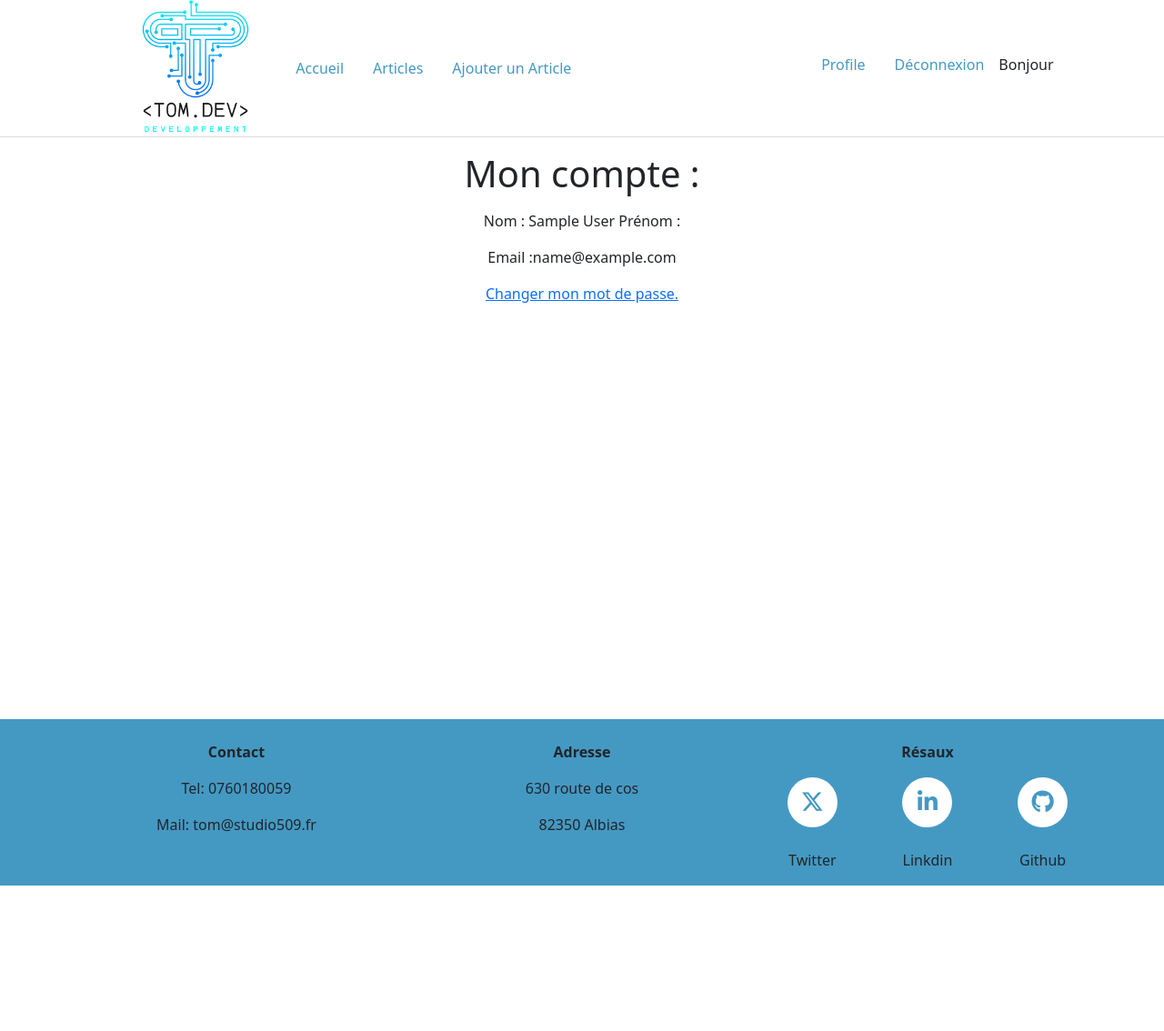
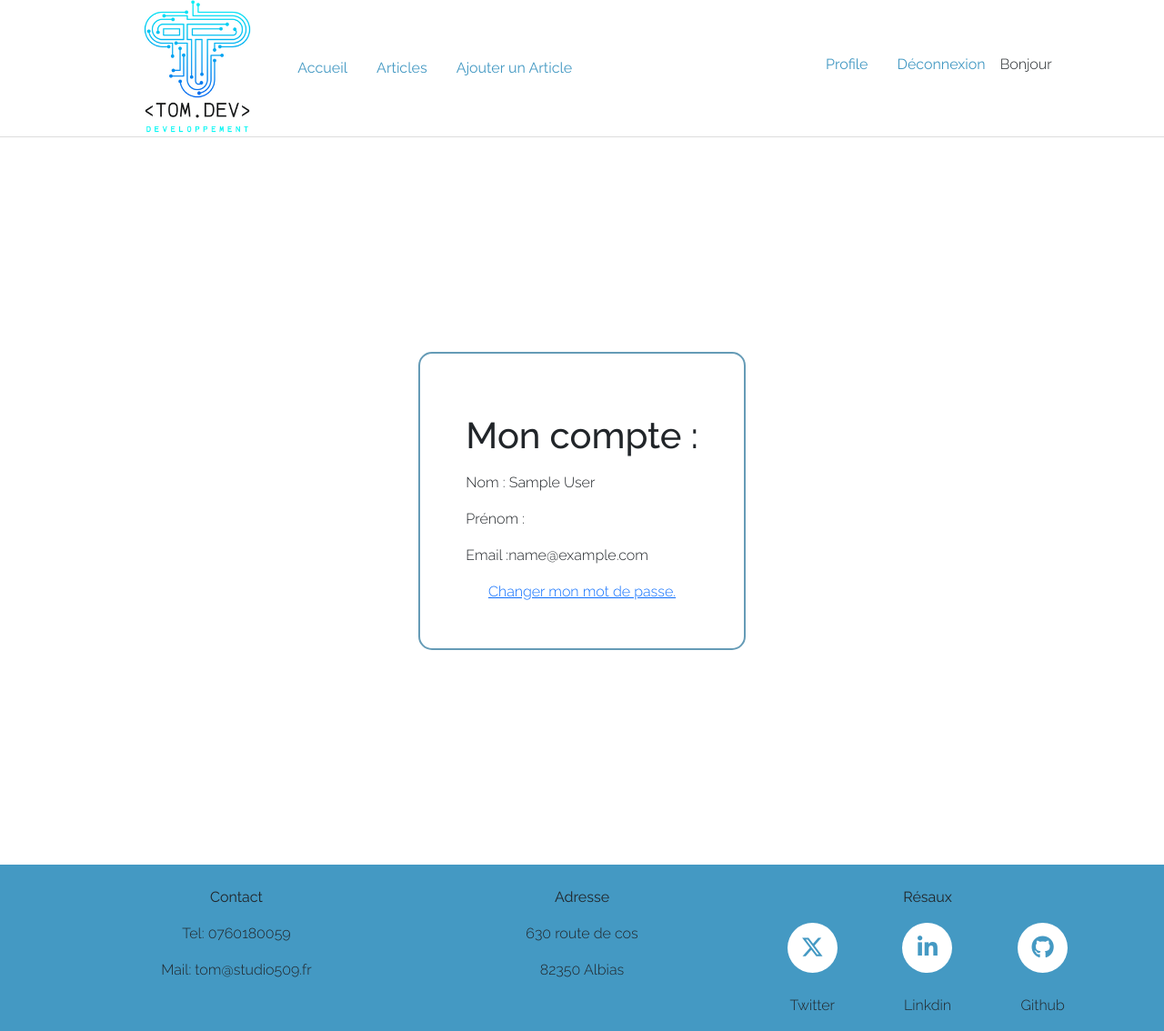
Before and after one commit to Studio509-tom/OpenclassroomProject-Blog, a PHP site: page /Blog/index.php?action=profile in a window 1280 px wide. Shown: the whole page at 91% size. Before the commit the page ends 974 px from the top, so only its background shows below. Run offline with PHP 8.4, Linux system fonts and the light colour scheme; the visitor is signed in with stand-in values (Sample User, id 1); classes that the project's autoload settings leave out are loaded by file name; some libraries are stand-ins or nearby versions.

Commit message:
add google fonts

```diff
--- a/style.css
+++ b/style.css
@@ -1,3 +1,9 @@
+.raleway-body {
+    font-family: "Raleway", sans-serif;
+    font-optical-sizing: auto;
+    font-weight: 300;
+    font-style: normal;
+  }
 main{
     min-height: 80vh;
 }
@@ -210,3 +216,12 @@
 .error-delete{
     text-align: center;
 }
+.modify-password{
+    text-align: center;
+}
+
+.parent-profil{
+    border: solid 2px rgb(101, 155, 182);
+    border-radius: 15px;
+    padding: 50px !important;
+}
--- a/templates/layout.html.twig
+++ b/templates/layout.html.twig
@@ -5,10 +5,12 @@
 		<link href="style.css" rel="stylesheet"/>
 		<link href="https://cdn.jsdelivr.net/npm/bootstrap@5.3.3/dist/css/bootstrap.min.css" rel="stylesheet" integrity="sha384-QWTKZyjpPEjISv5WaRU9OFeRpok6YctnYmDr5pNlyT2bRjXh0JMhjY6hW+ALEwIH" crossorigin="anonymous">
 		<link rel="stylesheet" href="./fontawesome-free-6.5.1-web/css/all.css">
-
+		<link rel="preconnect" href="https://fonts.googleapis.com">
+		<link rel="preconnect" href="https://fonts.gstatic.com" crossorigin>
+		<link href="https://fonts.googleapis.com/css2?family=Raleway:ital,wght@0,100..900;1,100..900&family=Roboto+Mono:ital,wght@0,100..700;1,100..700&display=swap" rel="stylesheet">
 	</head>
 
-	<body>
+	<body class="raleway-body">
 		<div class="parent-nav">
 			<div class="parent-logo">
 				<img class="logo" src="./files/Tom.Dev.png">
--- a/templates/profile.html.twig
+++ b/templates/profile.html.twig
@@ -1,19 +1,23 @@
 {% extends "layout.html.twig" %}
 
 {% block content %}
-	<div class="container">
+	<div class="container container-confirm-form">
 		<div class="row">
-			<div class="parent-profil text-center">
+			<div class="parent-profil ">
 				<div class="col-12 mt-3">
 					<h1>Mon compte :</h1>
 				</div>
 				<div class="col-12 mt-3">
-					Nom :
-					{{user.name}}
-					Prénom :
-					{{user.firstname}}</div>
+					<p>Nom :
+						{{user.name}}</p>
+				</div>
+
+				<div class="col-12 mt-3">
+					<p>Prénom :
+						{{user.firstname}}</p>
+				</div>
 				<div class="col-12 mt-3">Email :{{user.email}}</div>
-				<div class="col-12 mt-3">
+				<div class="col-12 mt-3 modify-password">
 					<a href="index.php?action=change-password-form">Changer mon mot de passe.</a>
 				</div>
 			</div>
```
